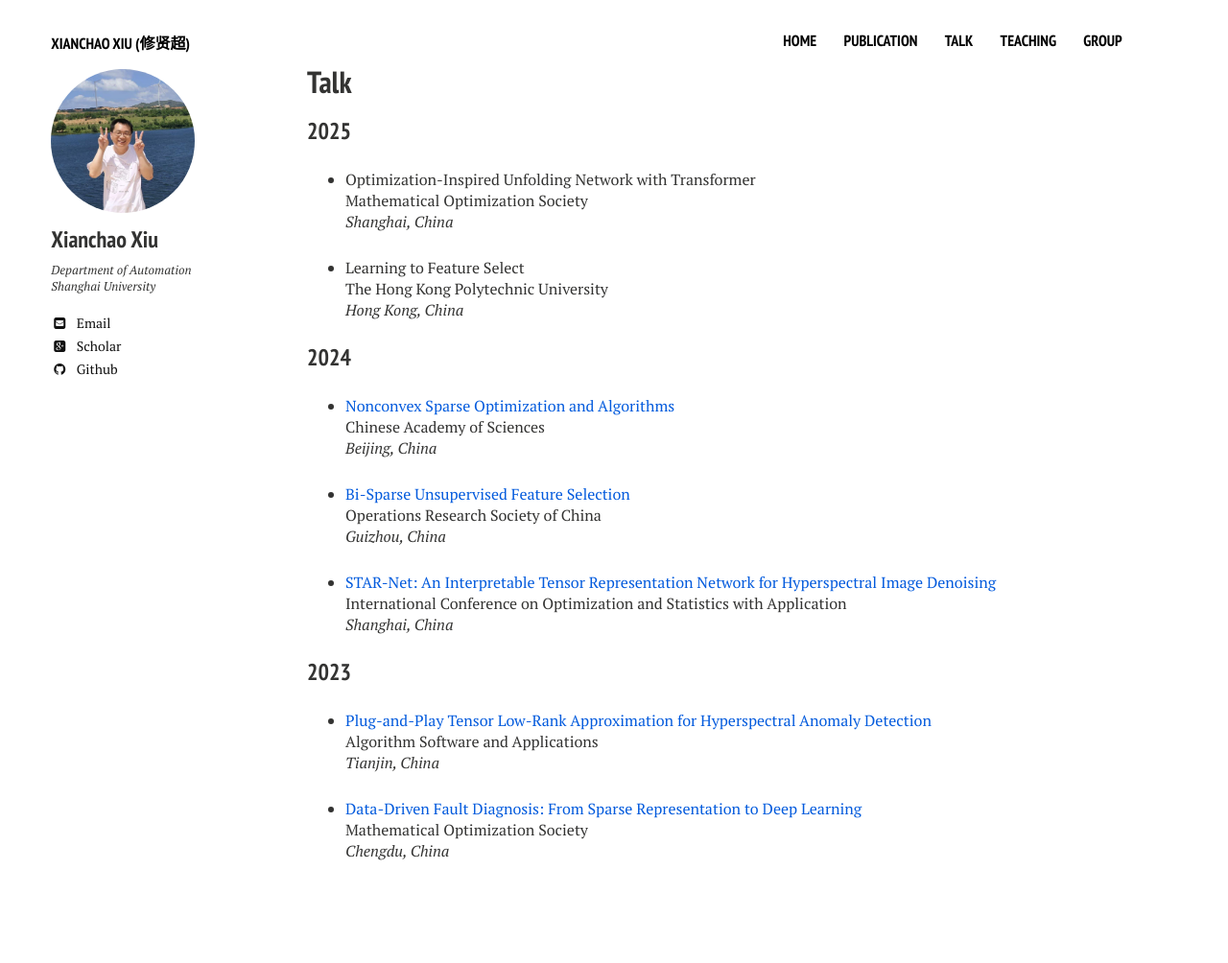
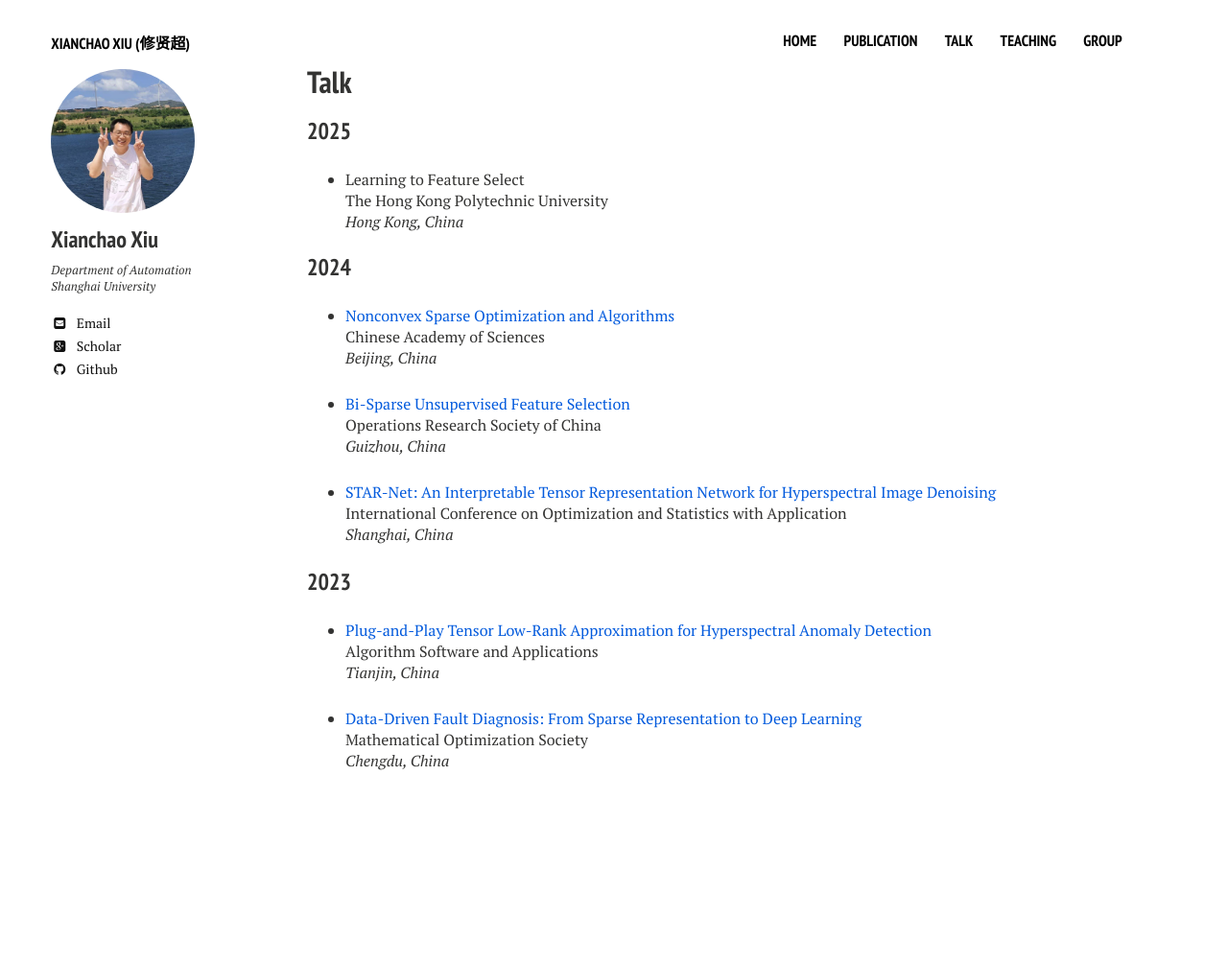
Before and after one commit to xianchaoxiu/xianchaoxiu.github.io, a Jekyll site: the page built from talk/index.md, in a window 1280 px wide. Shown: the whole page at 96% size. Built offline with Jekyll 4.4.1, drawn with Linux system fonts in a browser that asks for light colours; nearby versions of some CDN libraries; after the commit the page ends 910 px from its top, so only the background shows below that.

Commit message:
Update index.md

```diff
--- a/talk/index.md
+++ b/talk/index.md
@@ -10,11 +10,6 @@ share: false
 
 
 ### 2025
-* Optimization-Inspired Unfolding Network with Transformer <br>
-Mathematical Optimization Society <br>
-<i>Shanghai, China</i><br>
-
-
 * Learning to Feature Select <br>
 The Hong Kong Polytechnic University <br>
 <i>Hong Kong, China</i><br>
```
